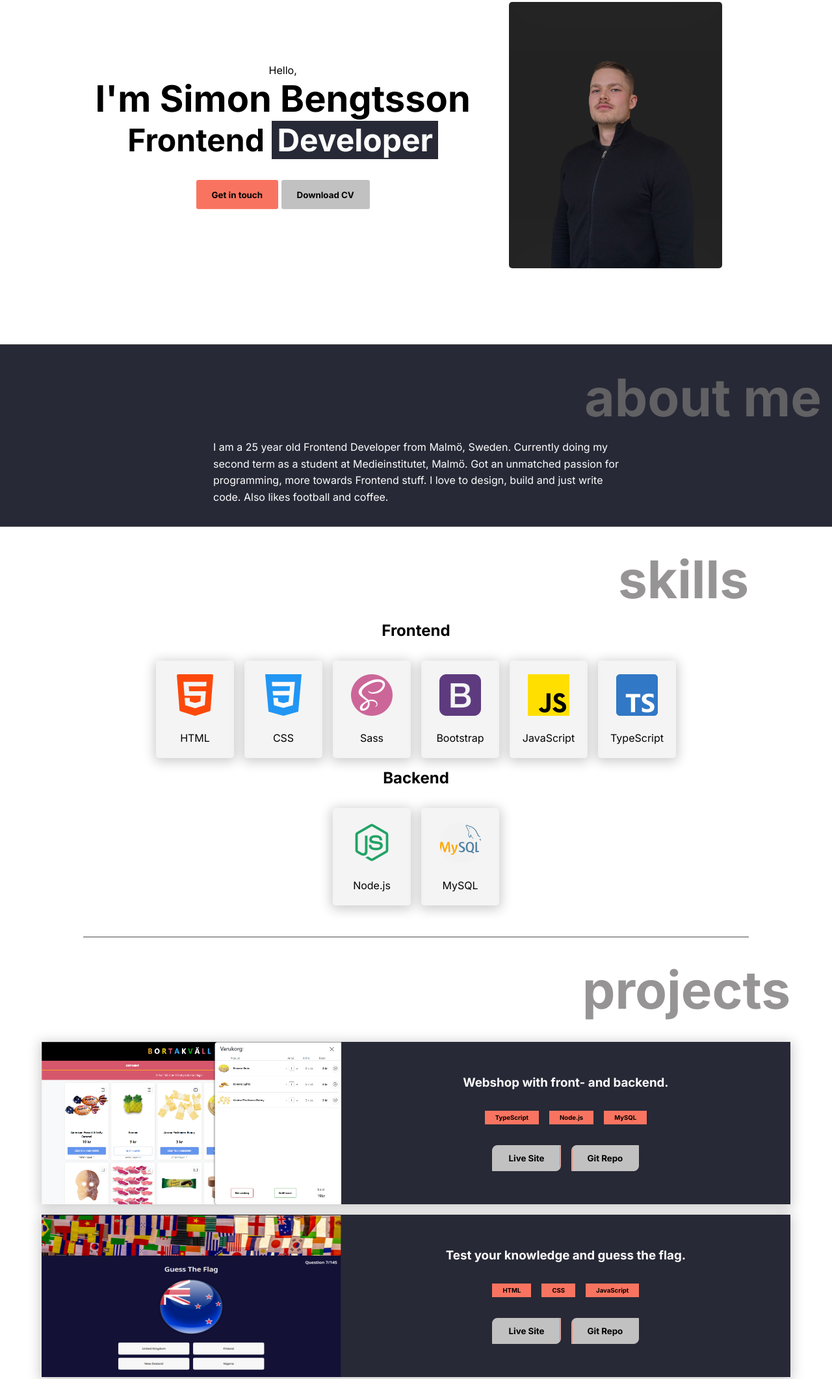
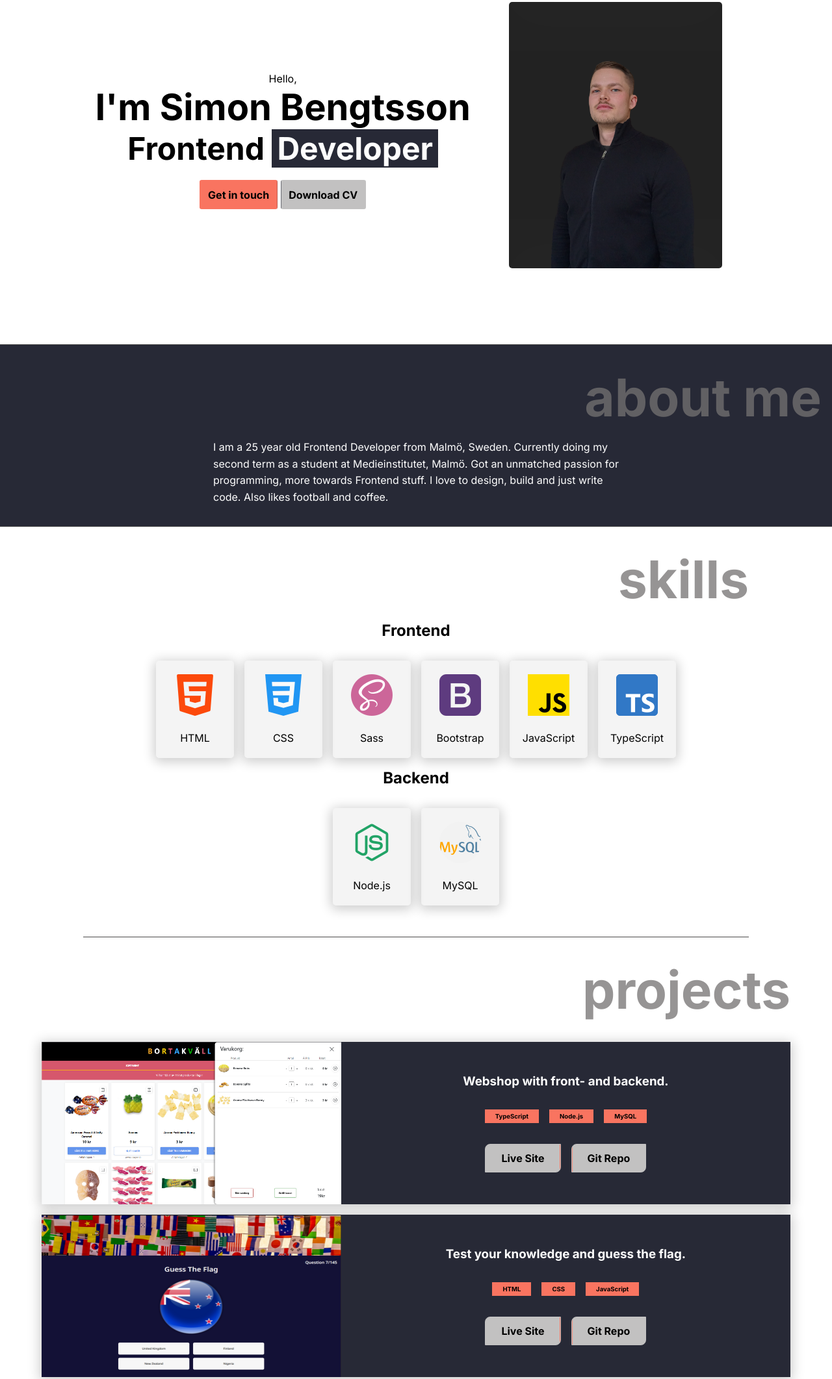
Before and after one commit to s1monbengtsson/portfolio, a website built with Vite: page index.html in a window 1280 px wide. Shown: the part 110-2233 px from the top of the page at 65% size. Built offline with nearby package versions, Linux system fonts and the light colour scheme.

Commit message:
removed not needed code

```diff
--- a/index.html
+++ b/index.html
@@ -14,7 +14,6 @@
 
 <body class="light-theme dark-theme" id="body">
     <div class="content-wrapper">
-        <div class="content-container scrollbar">
 
             <!-- header section -->
 
@@ -41,7 +40,7 @@
                         </li>
                     </ul>
 
-                    <button class="menu-wrapper"><img src="./src/icons/menu_accent.png" alt="menu icon"
+                    <button class="menu-wrapper"><img src="./src/icons/menu.png" alt="menu icon"
                             id="menu-btn"></button>
                 </nav>
             </header>
@@ -54,9 +53,9 @@
                     <h2 class="hero-name">I'm Simon Bengtsson</h2>
                     <h3 class="hero-title">Frontend <span class="span-bg">Developer</span></h3>
                     <div class="hero-btn-wrapper">
-                        <button class="contact-btn"><a href="#contact">Get in touch</a></button>
-                        <button class="download-btn"><a href="./src/images/cv_simon_2023.pdf" download="">Download
-                                CV</a></button>
+                        <a href="#contact" class="contact-btn">Get in touch</a>
+                        <a href="./src/images/cv_simon_2023.pdf" class="download-btn" download="">Download
+                                CV</a>
                     </div>
                 </div>
                 <div class="hero-right">
@@ -144,9 +143,9 @@
                             <p class="tag">MySQL</p>
                         </div>
                         <div class="card-footer">
-                            <button class="projects-btn"><a href="https://classy-twilight-f4bf2d.netlify.app/" target="_blank
-                                ">Live Site</a></button>
-                            <button class="projects-btn"><a href="https://github.com/s1monbengtsson/candyshop_api" target="_blank">Git Repo</a></button>
+                           <a href="https://classy-twilight-f4bf2d.netlify.app/" class="projects-btn" target="_blank
+                                ">Live Site</a>
+                           <a href="https://github.com/s1monbengtsson/candyshop_api" class="projects-btn" target="_blank">Git Repo</a>
                         </div>
                     </div>
                 </div>
@@ -162,9 +161,9 @@
                             <p class="tag">JavaScript</p>
                         </div>
                         <div class="card-footer">
-                            <button class="projects-btn"><a href="https://flag-guessr.netlify.app/" target="_blank
-                                ">Live Site</a></button>
-                            <button class="projects-btn"><a href="https://github.com/s1monbengtsson/flag-quiz" target="_blank">Git Repo</a></button>
+                            <a href="https://flag-guessr.netlify.app/" class="projects-btn" target="_blank
+                                ">Live Site</a>
+                            <a href="https://github.com/s1monbengtsson/flag-quiz" class="projects-btn" target="_blank">Git Repo</a>
                         </div>
                     </div>
                 </div>
--- a/src/js/app.js
+++ b/src/js/app.js
@@ -12,9 +12,3 @@ menuBtn.addEventListener('click', () => {
 document.querySelectorAll('.nav-item').forEach(item => item.addEventListener('click', () => {
     menu.classList.toggle('menu-display')
 }))
-
-// toggle between dark and light mode
-toggler.addEventListener('click', (e) => {
-    body.classList.toggle('light-theme')
-    console.log("toggling")
-})
```
